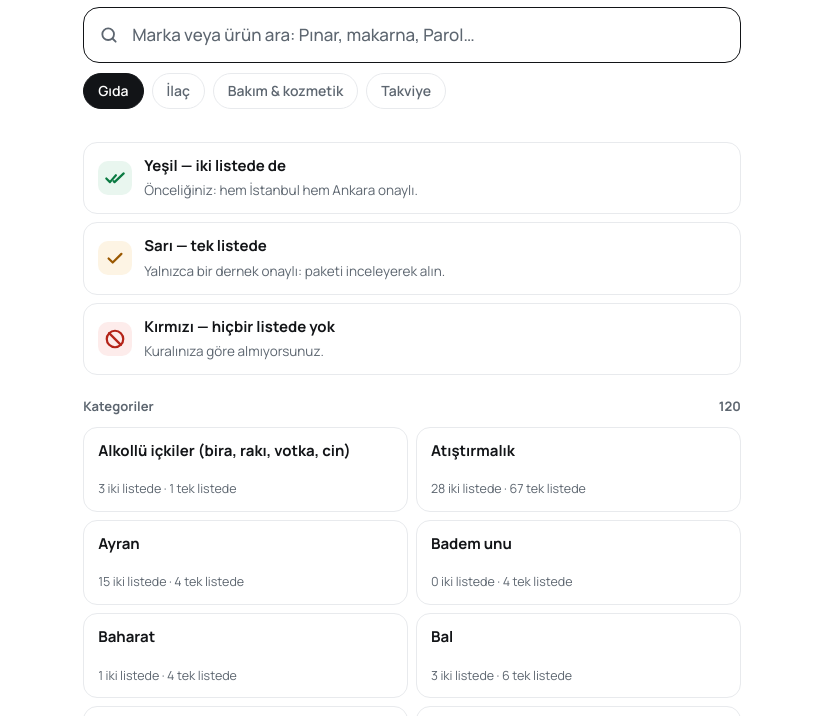
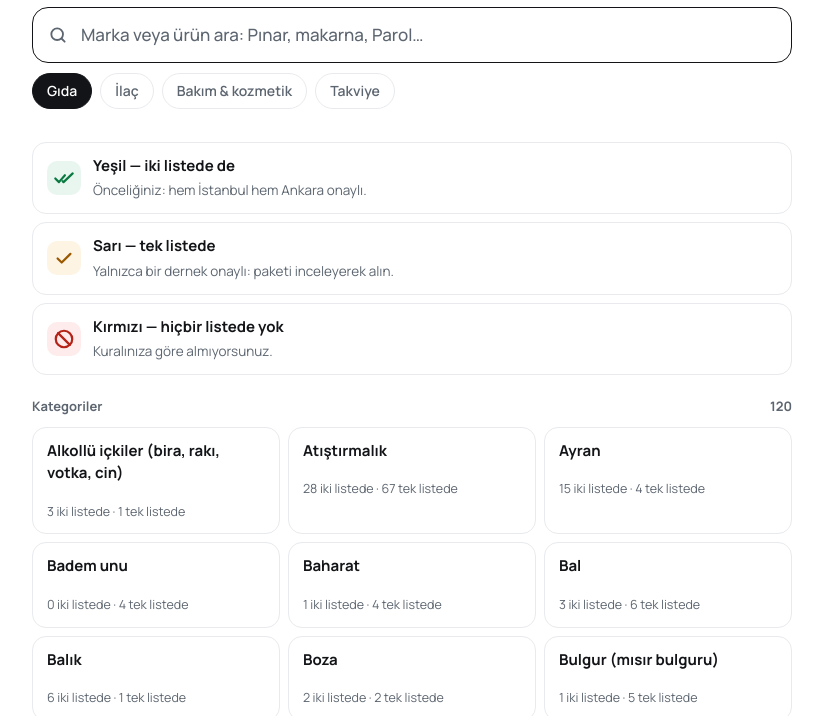
Before and after one commit to noseri/glutensiz-kontrol, a plain HTML site: page site/index.html in a window 1280 px wide. Shown: the part 94-810 px from the top of the page, without its empty margins (228-1051 px from the left). Drawn offline with Linux system fonts and the light colour scheme.

Commit message:
Geniş ekranda 2 sütuna düşme hatası düzeltildi
Kenar boşluğu pencere genişliğiyle büyüdüğü için tam ekranda içerik
alanı daralıyor ve kartlar 3 yerine 2 sütuna düşüyordu. Boşluk artık
16–32 px arasında sabitleniyor ve 760 px içerik genişliği korunuyor:
telefonda 1, dar pencerede 2, 800 px ve üstünde 3 sütun.

Co-Authored-By: Claude Opus 5.5 <noreply@anthropic.com>
Claude-Session: https://claude.ai/code/session_016daPhpQASiYxW9o8WC84M8

```diff
--- a/site/index.html
+++ b/site/index.html
@@ -41,7 +41,7 @@ html{scroll-padding-top:120px;-webkit-text-size-adjust:100%}
 body{margin:0;background:var(--bg);color:var(--ink);font:16px/1.5 Manrope,system-ui,-apple-system,"Segoe UI",sans-serif;overflow-x:clip}
 button{font:inherit;color:inherit}
 a{color:inherit}
-.wrap{max-width:760px;margin:0 auto;padding:0 max(4vw,16px)}
+.wrap{--pad:clamp(16px,4vw,32px);max-width:calc(760px + 2 * var(--pad));margin:0 auto;padding:0 var(--pad)}
 header.top{padding:22px 0 6px}
 .brandline{display:flex;align-items:baseline;justify-content:space-between;gap:12px;flex-wrap:wrap}
 h1{font-size:clamp(26px,5.4vw,34px);line-height:1.05;letter-spacing:-.02em;margin:0;font-weight:800;text-wrap:balance}
```
